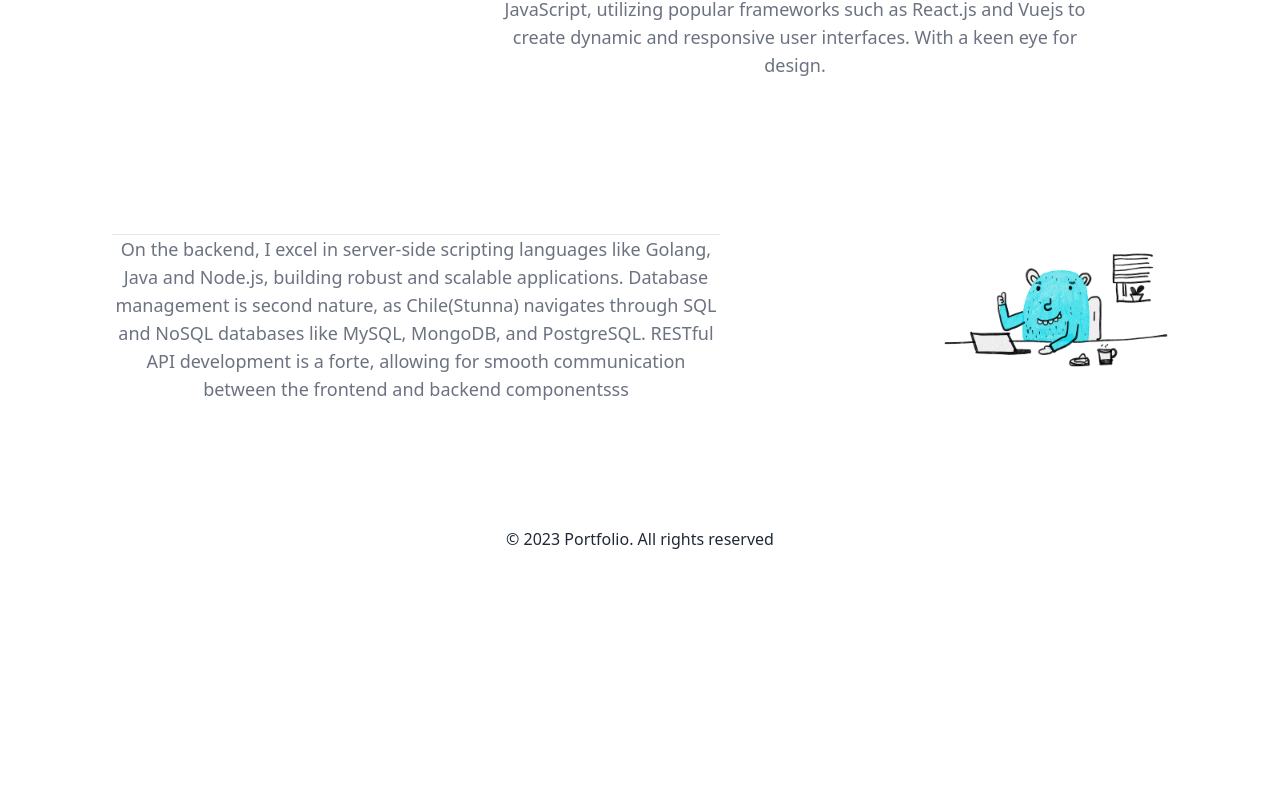
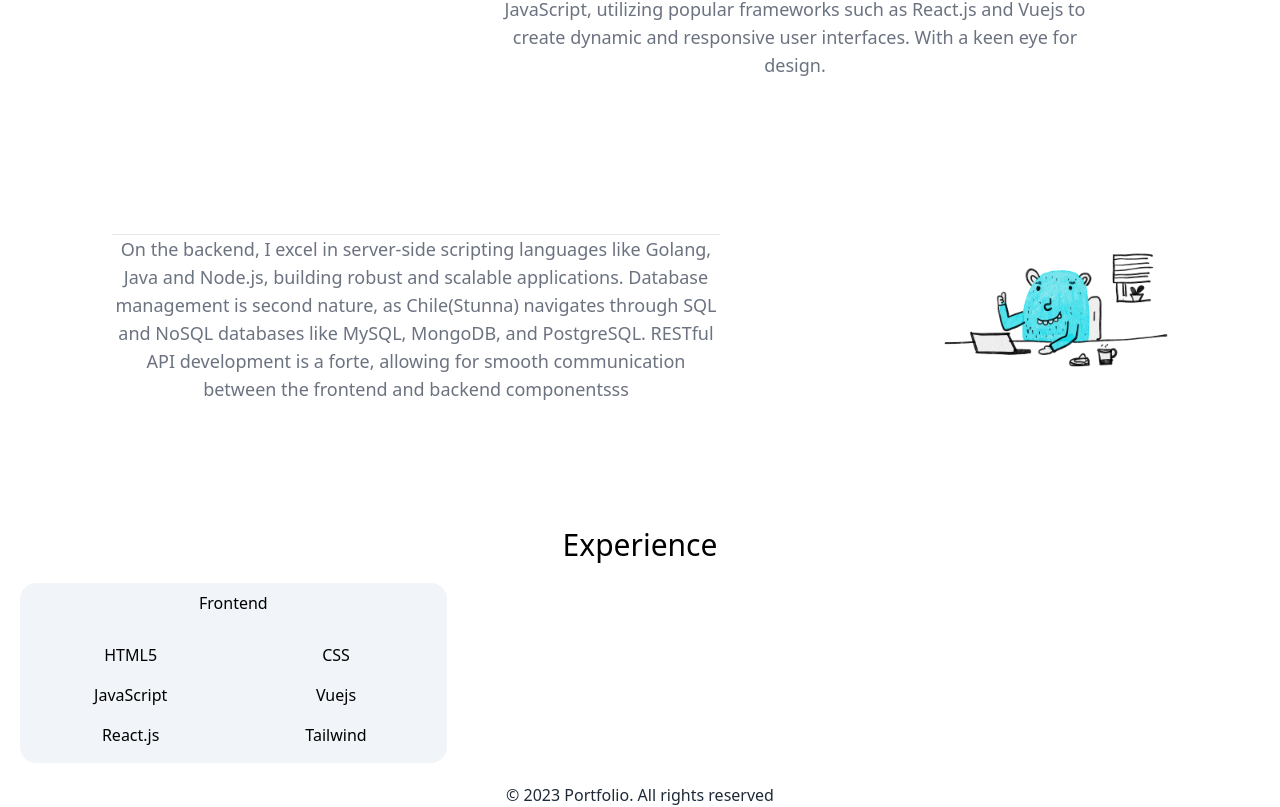
Before and after one commit to ChileKasoka/porfolio-vue, a Vue app: page / in a window 1280 px wide. Shown: the part 1282-2089 px from the top of the page. Before the commit the page ends 1833 px from the top, so only its background shows below. Built offline with nearby package versions, Linux system fonts and the light colour scheme.

Commit message:
experience section

```diff
--- a/src/components/HeaderComponent.vue
+++ b/src/components/HeaderComponent.vue
@@ -1,5 +1,5 @@
 <template>
-    <div class="flex justify-between px-20 h-18 items-center">
+    <div class="flex justify-between px-20 h-18 bg-[#bbbbbb] items-center">
         <div class="">
             <img src="/myworld.png" height="200" width="200" alt="myworld Image" class="mr-2" />
         </div>
--- a/src/views/HomeView.vue
+++ b/src/views/HomeView.vue
@@ -4,10 +4,10 @@
             <img src="/me.png" alt="me" class="w-full h-full object-cover rounded-full" />
         </div>
         <div class=" text-center m-auto leading-normal p-5 space-y-5">
-            <p class=" text-[#32363F] text-8xl">
+            <p class=" text-[#32363F] text-4xl lg:text-6xl xl:text-8xl">
                 Hello world,
             </p>
-            <h2 class=" text-6xl text-[#32363F]">
+            <h2 class=" text-4xl xl:text-6xl text-[#32363F]">
                 I'm Chile,
             </h2>
             <h1 class=" text-4xl text-[#054861]">
@@ -72,4 +72,37 @@
             </div>
         </div>
     </div>
+    <div >
+        <h1 class="text-center text-3xl">
+            Experience
+        </h1>
+        <div>
+            <div class="w-4/5 md:w-2/6 p-2 m-auto space-y-5 mt-5 mb-5 md:m-5 bg-slate-100 rounded-2xl">
+                <h1 class="text-center">
+                    Frontend
+                </h1>
+                <div class="grid grid-cols-1 md:grid-cols-2 text-center ">
+                    <div class="p-2">
+                        HTML5
+                    </div>
+                    <div class="p-2">
+                        CSS
+                    </div>
+                    <div class="p-2">
+                        JavaScript
+                    </div>
+                    <div class="p-2">
+                        Vuejs
+                    </div>
+                    <div class="p-2">
+                        React.js
+                    </div>
+                    <div class="p-2">
+                        Tailwind
+                    </div>
+                </div>
+            </div>
+
+        </div>
+    </div>
 </template>
```
